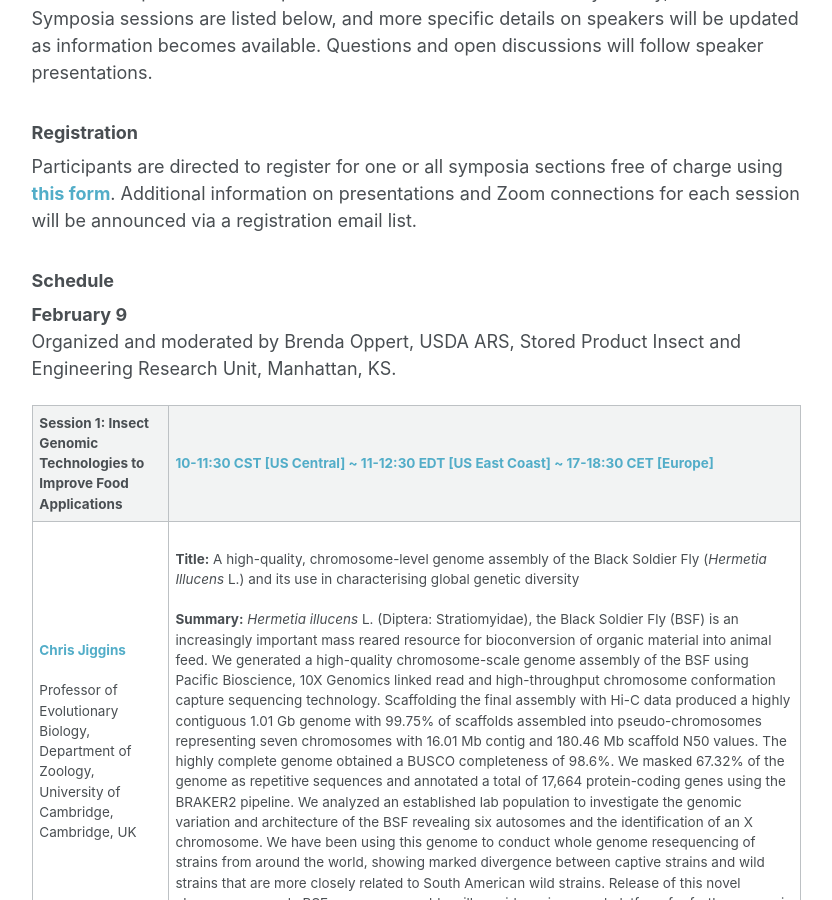
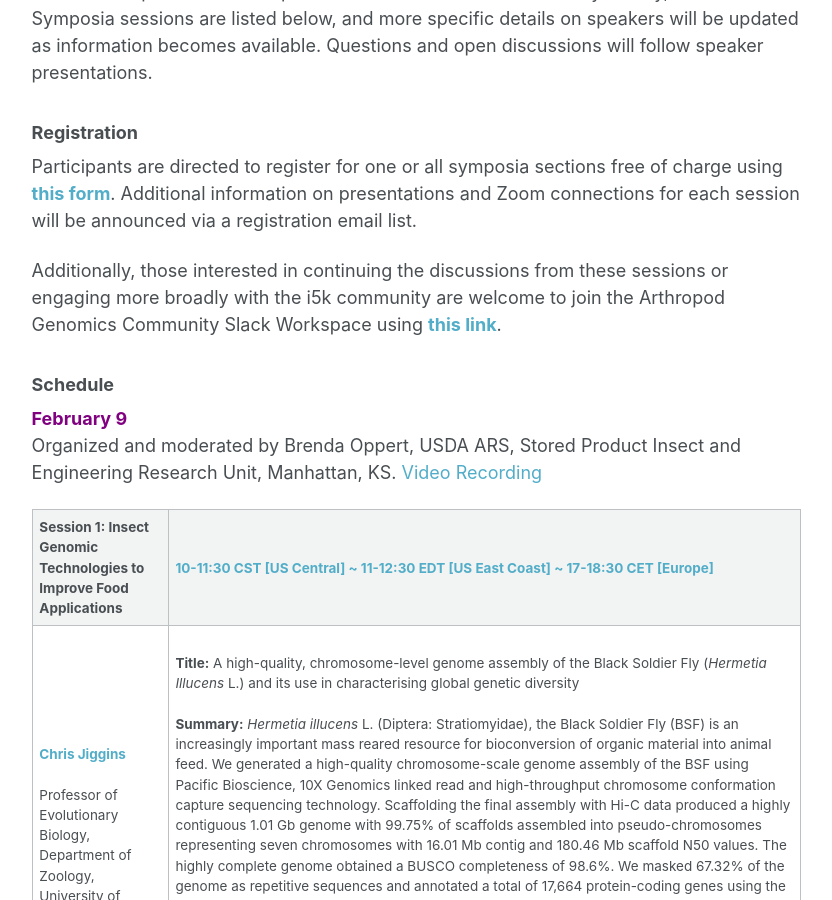
Before and after one commit to i5k/i5k.github.io, a Jekyll site: the page built from _pages/agsx2021.md, in a window 1280 px wide and 900 px high, scrolled down 1169 px. Shown: the whole window, without its empty margins (250-1082 px from the left). Built offline with Jekyll 4.4.1, drawn with Linux system fonts in a browser that asks for light colours.

Commit message:
Added session 1 recording

```diff
--- a/_pages/agsx2021.md
+++ b/_pages/agsx2021.md
@@ -32,12 +32,16 @@ AGSX is composed of four separate virtual webinars from February to May, 2021. S
 ### **Registration**
 Participants are directed to register for one or all symposia sections free of charge using [**this form**](https://tinyurl.com/yyoqruyb).  Additional information on presentations and Zoom connections for each session will be announced via a registration email list.
 
+Additionally, those interested in continuing the discussions from these sessions or engaging more broadly with the i5k community are welcome to join the Arthropod Genomics Community Slack Workspace using [**this link**](https://join.slack.com/t/artgen/shared_invite/zt-m1vevfbp-kq_0uXl5q8FGO1iiSDaZFw).
+
+
 <a name="schedule"></a>
 ### **Schedule**
 
 <a name="feb9"></a>
-**February 9** <br/>
+**<span style="color:purple"> February 9 </span>** <br/>
 Organized and moderated by Brenda Oppert, USDA ARS, Stored Product Insect and Engineering Research Unit, Manhattan, KS.
+[Video Recording](https://youtu.be/5NWpc-06Qfg)
 
 
 | __Session 1: Insect Genomic Technologies to Improve Food Applications__ | __[10-11:30 CST [US Central] ~ 11-12:30 EDT [US East Coast] ~ 17-18:30 CET [Europe]](https://www.timeanddate.com/worldclock/fixedtime.html?msg=AGSX+2021+Session+1&iso=20210209T11&p1=263&ah=1&am=30)__ |
@@ -47,7 +51,7 @@ Organized and moderated by Brenda Oppert, USDA ARS, Stored Product Insect and En
 
 
 <a name="mar9"></a>
-**March 9** <br/>
+**<span style="color:purple"> March 9 </span>** <br/>
 Organized and moderated by Dr. Lindsey Perkin, USDA-ARS, College Station, TX, USA
 
 
@@ -59,7 +63,7 @@ Organized and moderated by Dr. Lindsey Perkin, USDA-ARS, College Station, TX, US
 
 
 <a name="apr13"></a>
-**April 13** <br/>
+**<span style="color:purple"> April 13 </span>** <br/>
 Organized and moderated by Dr. Marcé D. Lorenzen, North Carolina State University, Raleigh, NC, USA
 
 
@@ -69,7 +73,7 @@ Organized and moderated by Dr. Marcé D. Lorenzen, North Carolina State Universi
 
 
 <a name="may12"></a>
-**May 12** <br/>
+**<span style="color:purple"> May 12 </span>** <br/>
 Organized and moderated by Drs. Sonia Eynard & Alain Vignal, INRAE, Castanet Tolosan, France
 
 
```
